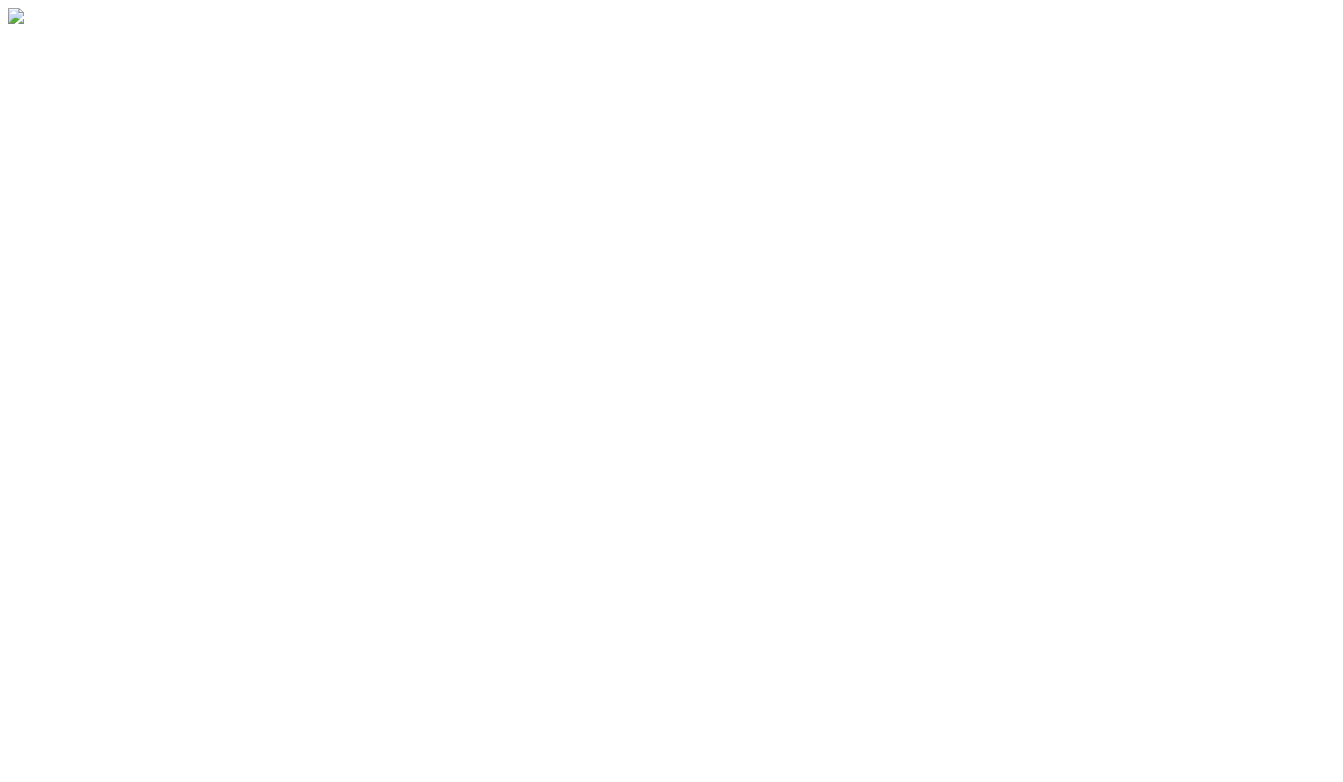
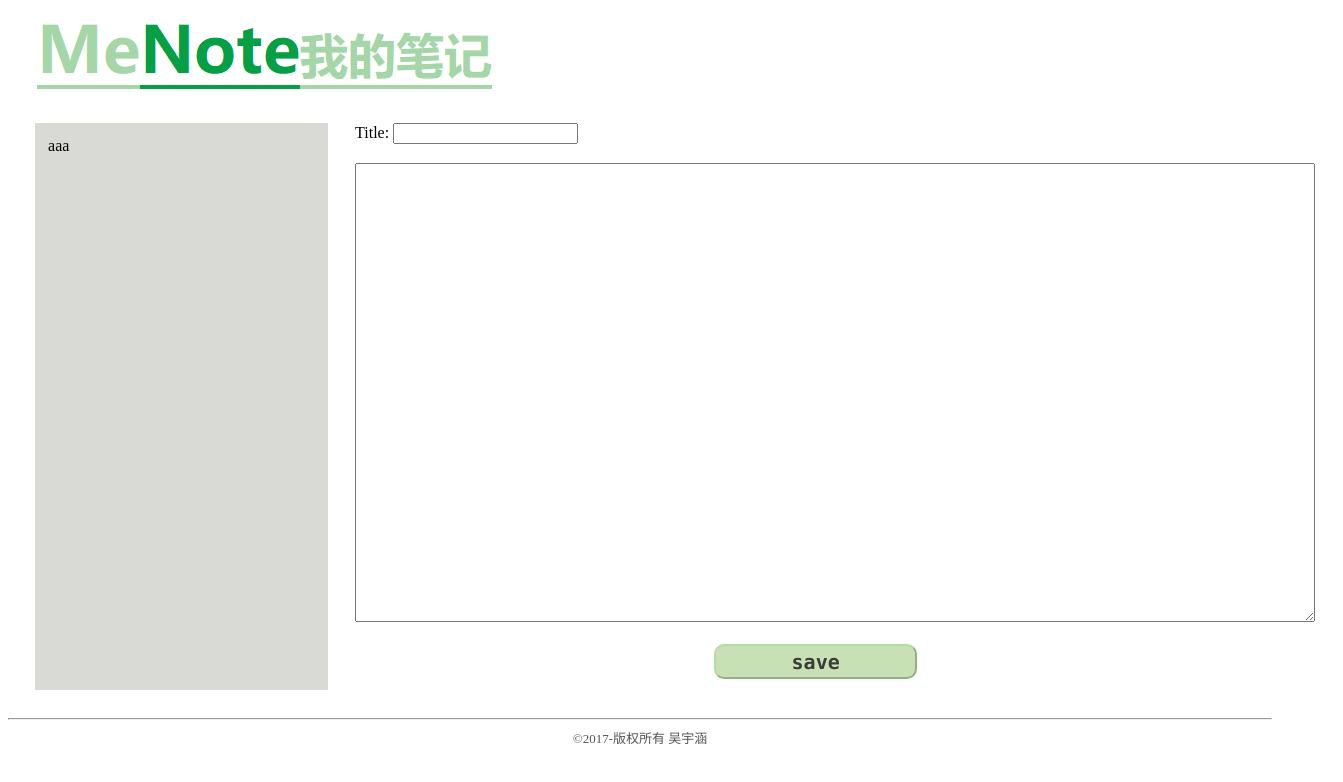
Before and after one commit to iriswuyuhan/MeNote, a website: page views/note.html in a window 1280 px wide. Shown: the whole page, 1343 px wide, since content can reach past the window. Drawn offline with Linux system fonts and the light colour scheme; files that its build step writes are made by us from their sources.

Commit message:
note view

```diff
--- /dev/null
+++ b/public/stylesheets/note.css
@@ -0,0 +1,58 @@
+#notebook {
+    width: 1335px;
+    height: 600px;
+}
+
+.note {
+    float: left;
+}
+
+#index {
+    width: 20%;
+    height: 90%;
+
+    margin-left: 2%;
+    margin-right: 2%;
+    margin-top: 1%;
+    margin-bottom: 1%;
+    padding: 1%;
+
+    overflow-y: scroll;
+    background-color: rgba(172, 170, 164, 0.45);
+}
+
+#content {
+    width: 69%;
+    height: 70%;
+
+    margin-top: 1%;
+}
+
+#title {
+    margin-bottom: 2%;
+}
+
+#text {
+    width: 100%;
+    height: 100%;
+
+    margin-bottom: 2%;
+    padding: 2%;
+
+    font-size: x-large;
+}
+
+.button {
+    color: #3b3b3b;
+    background-color: rgba(149, 198, 113, 0.53);
+
+    font-size: 20px;
+    font-weight: 600;
+    font-family: Consolas, monospace;
+
+    border-radius: 10px;
+    border-color: rgba(165, 214, 167, 0.53);
+
+    width: 22%;
+    height: 35px;
+}
--- a/views/note.html
+++ b/views/note.html
@@ -3,18 +3,41 @@
 <head>
     <meta charset="UTF-8">
     <title>MeNote</title>
-    <link rel="stylesheet" type="text/css" href="./stylesheets/style.css">
+    <link rel="stylesheet" type="text/css" href="../public/stylesheets/style.css">
+    <link rel="stylesheet" type="text/css" href="../public/stylesheets/note.css">
 </head>
 <body>
 <div id="webHeader">
     <div id="webTitle">
-        <a href="index.html"><img src="./images/logo.png"></a>
+        <a href="index.html"><img src="../public/images/logo.png"></a>
         <!--这里应该有登出和用户的一些东西-->
     </div>
-    <div id="note">
-        <!--TODO 应该有一些搜索和归类-->
-        <!--左边是用户的历史note，右边是写note的地方-->
+</div>
+<div id="notebook">
+    <!--TODO 应该有一些搜索和归类-->
+    <!--左边是用户的历史note，右边是写note的地方-->
+    <div id="index" class="note">
+        aaa
     </div>
+
+    <div id="content" class="note">
+        <div id="title">
+            <label id="title_label">
+                Title:
+            </label>
+            <input type="text" placeholder="">
+        </div>
+        <textarea id="text"></textarea>
+        <div align="center">
+            <button class="button" name="submit">save</button>
+        </div>
+    </div>
+</div>
+<hr>
+<div id="footer" align="center">
+    <footer>
+        &copy;2017-版权所有 吴宇涵
+    </footer>
 </div>
 </body>
 </html>
```
Also changed, not shown: views/index.html (+1 -1 lines), public/javascripts/note.js (added).
